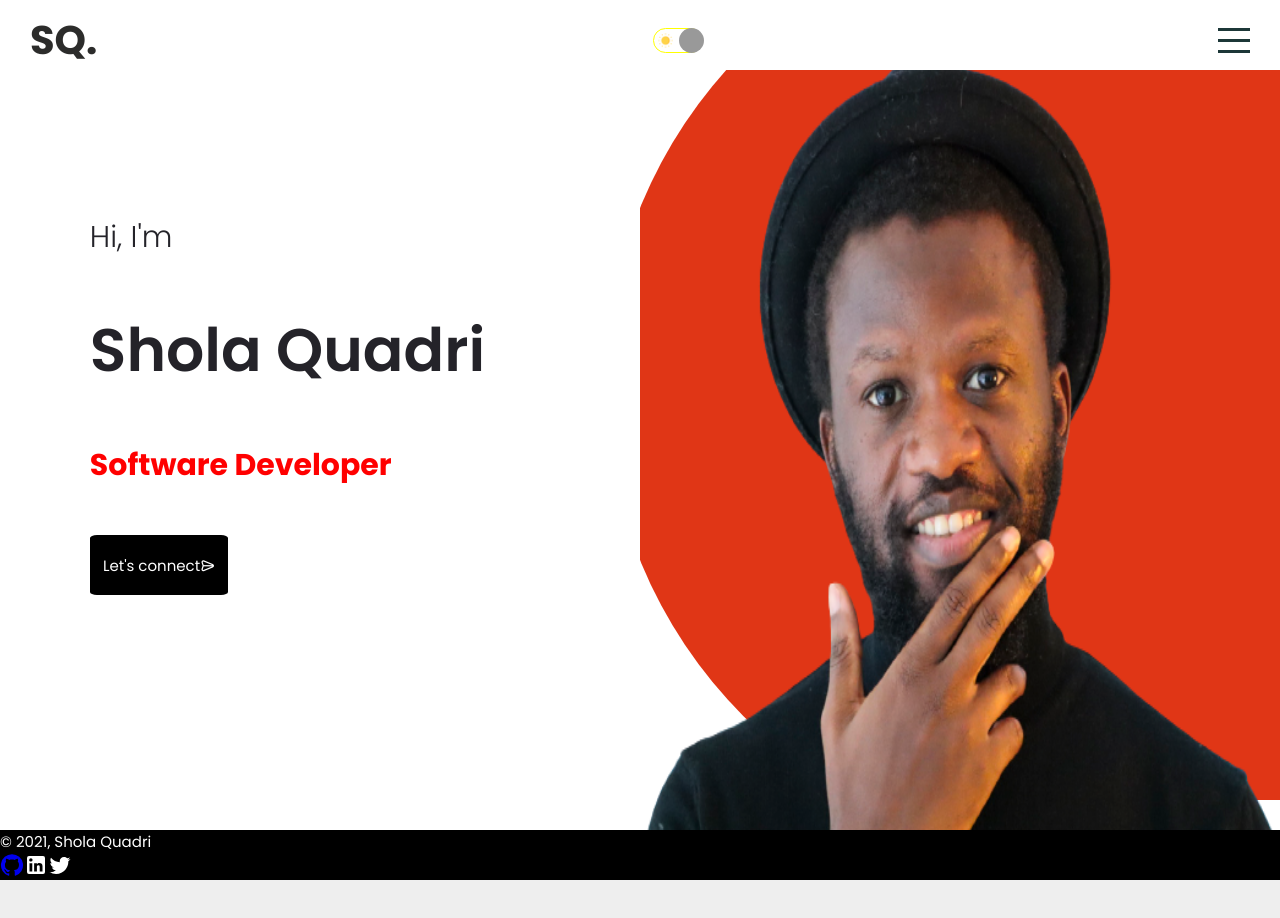
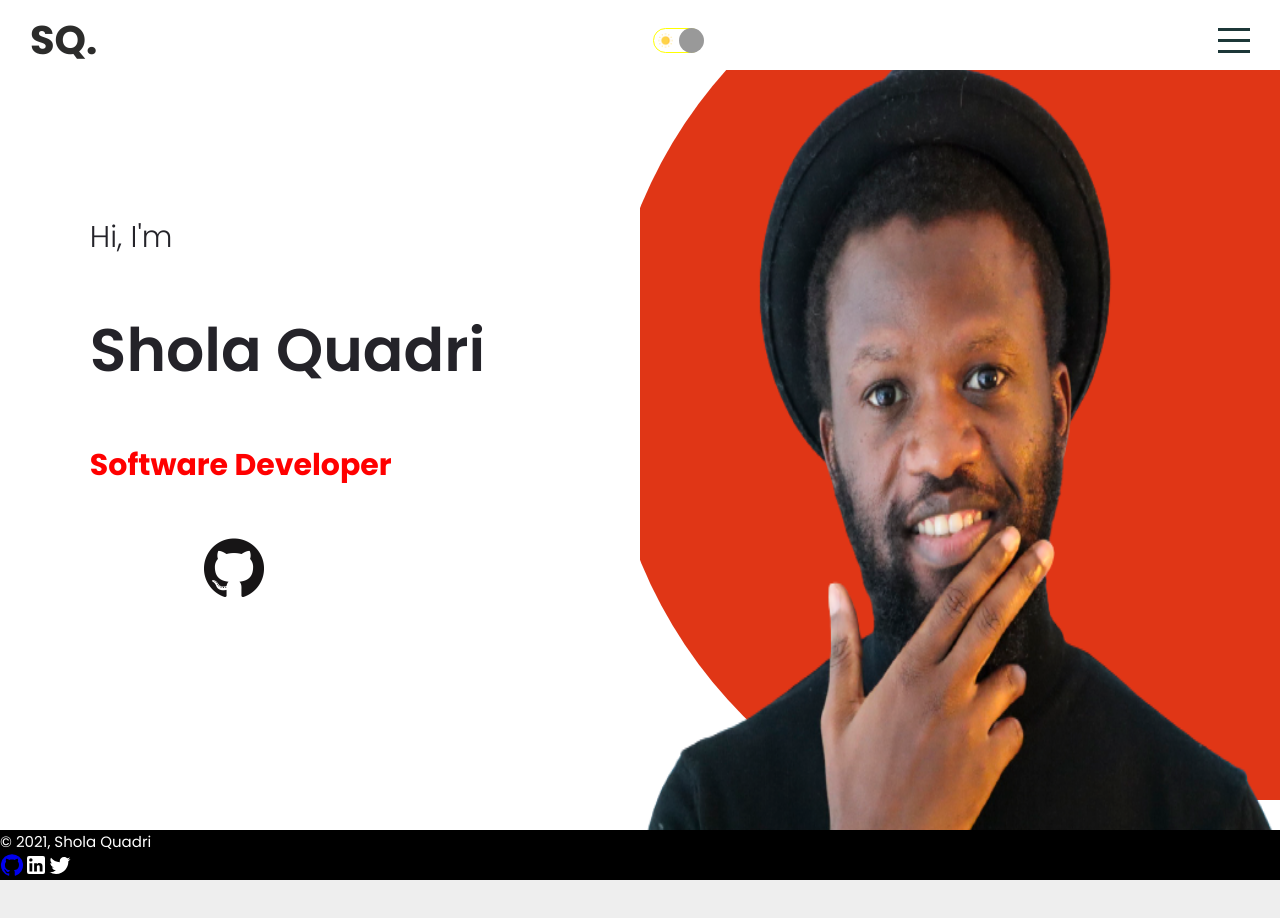
Before and after one commit to codewurld/my-portfolio-site, a React (Create React App) app: page / in a window 1280 px wide. Shown: the top 918 px of the page. Built offline with nearby package versions, Linux system fonts and the light colour scheme.

Commit message:
added github to profile

```diff
--- a/src/components/Intro/Intro.jsx
+++ b/src/components/Intro/Intro.jsx
@@ -31,13 +31,14 @@ const Intro = () => {
                     </div>
 
                     {/* <img className="github-logo" src="/assets/GitHub.png" alt="" /> */}
+                    {/* Let's connect <i className="uil uil-navigator button_icon"></i> */}
 
 
-
-                    <a href="/contact" className="button button--flex" onMouseOver="this.style.color='#fff'" >
-                        Let's connect <i className="uil uil-navigator button_icon"></i>
+                    <a href="https://github.com/codewurld/" className="button button--flex" target="_blank">
+                        <img className="git-logo" src="/assets/GitHub.png" alt="github logo" />
 
                     </a>
+
                     {/* <button className="test">hi</button> */}
                 </div>
                 {/*  */}
--- a/src/components/Intro/intro.css
+++ b/src/components/Intro/intro.css
@@ -40,7 +40,7 @@ position: relative;
     display: flex;
     align-items: center;
     justify-content: center;
-    background-color: black;
+    /* background-color: black; */
     color: white;
     text-decoration: none;
     width: 35%;
@@ -48,8 +48,14 @@ position: relative;
     border-radius: 5%;
 }
 
-.button--flex:hover{
+/* .button--flex:hover{
     background-color: #E03616;
+} */
+
+.git-logo{
+    height: 100%;
+    margin-top: 5px;
+    margin-left: 150px;
 }
 
 .intro-greeting{
@@ -193,6 +199,8 @@ position: relative;
     }
 
     .button--flex{
-        display: none;
+        /* display: none; */
+        margin-right: 120px;
+        height: 50px;
     }
 }
```
